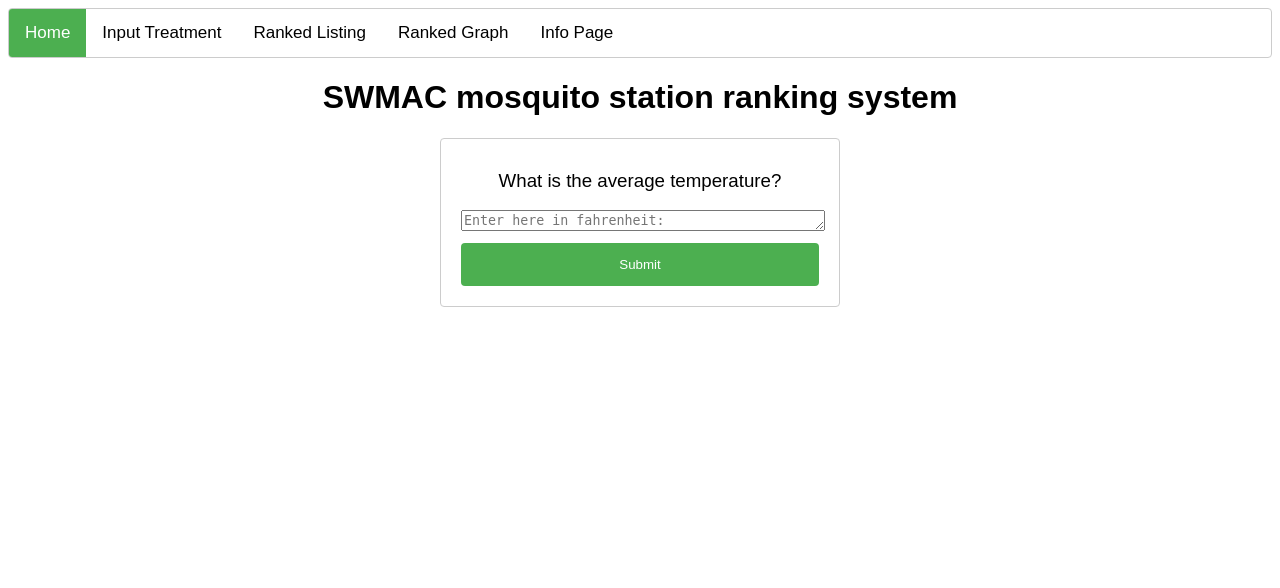
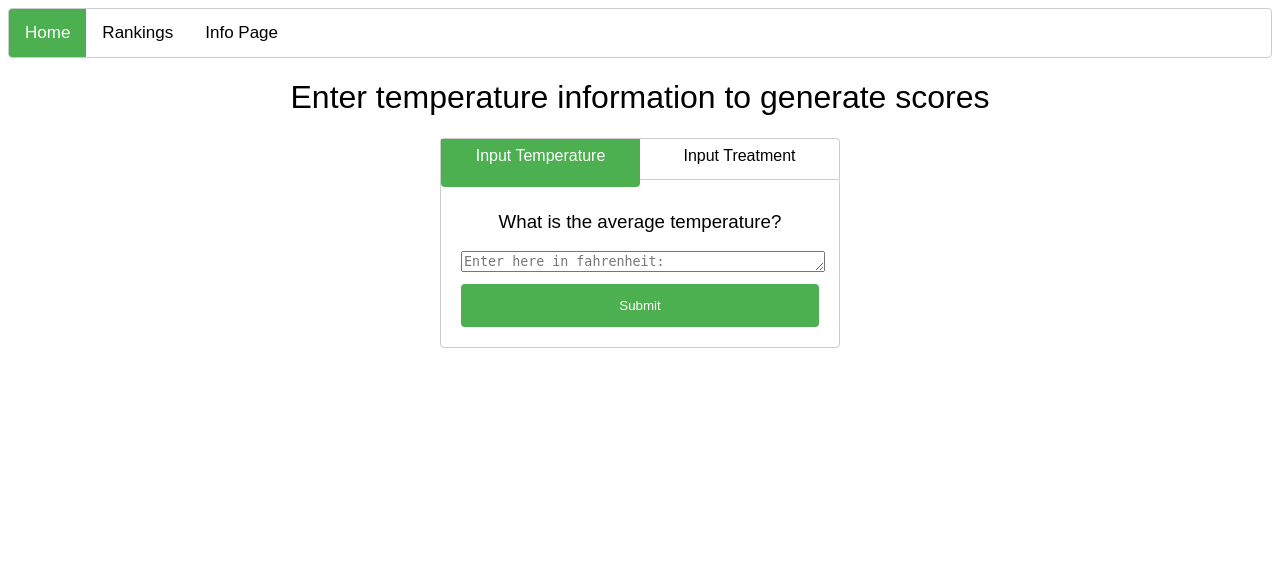
Before and after one commit to human37/swmac-treatment-scores, a Flask app: page / in a window 1280 px wide. Shown: the top 588 px of the page. Run offline with Flask 2, Linux system fonts and the light colour scheme; data that the repository does not hold is empty; some libraries are stand-ins or nearby versions.

Commit message:
restructured, changed flow to be more intuitive

```diff
--- a/application.py
+++ b/application.py
@@ -67,6 +67,7 @@ def submit_temperature():
     # makes sure  only numbers are used for temperature
     if temperature == None or not temperature.isdigit():
         flash('Please use only numbers for the temperature!')
+        return index()
     else:
         # clears out any existing records
         dbhelpers.reset_temperature(db)
@@ -77,7 +78,7 @@ def submit_temperature():
         # adds all stations to the database and rescores with new temperature
         setup(celsius_temperature)
         flash('Scores generated successfully!')
-    return index()
+    return rank_list()
 
 @application.route('/treatment', methods = ['GET'])
 def input_treatment():
@@ -105,11 +106,13 @@ def submit_treatment():
     temperature = dbhelpers.get_temperature(db)
     setup(temperature[0]['temperature'])
     flash("Treatment information was updated successfully!")
-    return input_treatment()
+    return rank_list()
 
 @application.route('/ranklisting' , methods = ['GET','POST'])
 def rank_list():
     sorted_stations = rank()
+    if len(sorted_stations) == 0:
+        flash('No scores have been generated, go back to the home tab to generate scores!')
     return render_template('rankedlist.html', stations = sorted_stations)
 
 @application.route('/resetlist', methods = ['POST'])
@@ -117,13 +120,14 @@ def reset_list():
     # clears all stations from the database
     dbhelpers.reset_stations(db)
     flash('Station data reset successfully!')
-    return rank_list()
+    return index()
 
 @application.route('/rankgraph' , methods = ['GET','POST'])
 def rank_graph():
     # gets all stations from the database, and ranks them and generates a graph
     sorted_stations = rank()
     if len(sorted_stations) == 0:
+        flash('No scores have been generated, go back to the home tab to generate scores!')
         return render_template('rankedgraph.html')
     graph_data = {'Location' : 'Score'}
     for station in sorted_stations:
@@ -135,7 +139,7 @@ def reset_graph():
     # clears all stations from the database
     dbhelpers.reset_stations(db)
     flash('Station data reset successfully!')
-    return redirect('/rankgraph')
+    return index()
 
 @application.route('/moreinfo')
 def infopage():
--- a/static/stylesheet.css
+++ b/static/stylesheet.css
@@ -58,6 +58,10 @@
     margin-right: auto;
     display:block;
 }
+table {
+    width: 70%;
+    margin-top: 8px;
+}
 @media screen and (max-width: 600px) {
     .topnav.responsive {position: relative;}
     .topnav.responsive a.icon {
@@ -77,6 +81,9 @@
     .page_content {
         max-width: 100%;
     }
+    table {
+        width: 95%;
+    }
 }
 .page_title {
     text-align: center;
@@ -86,13 +93,14 @@
 .form {
     width: 25em;
     padding: 12px 20px;
-    margin: 8px 0;
     margin-left: auto;
     margin-right: auto;
     border: 1px solid #ccc;
     border-radius: 4px;
     box-sizing: border-box;
     margin-bottom: 30px;
+    border-top-left-radius: 0;
+    border-top-right-radius: 0;
 }
 .submit_button {
     width: 100%;
@@ -113,9 +121,6 @@
     border: none;
     border-radius: 4px;
     cursor: pointer;
-}
-.submit_button:hover, .reset_button:hover {
-    background-color: #45a049;
 }
 .reset_holder {
     text-align: center;
@@ -149,9 +154,6 @@ table, th, td {
     margin-left: auto;
     margin-right: auto;
 }
-table {
-    width: 70%;
-}
 .alert {
     text-align: center;
 }
@@ -162,6 +164,48 @@ h3 {
 body {
     font-family: sans-serif;
 }
-h1 {
-    font-style: normal;
+.sub_nav {
+    width: 25em;
+    margin-left: auto;
+    margin-right: auto;
+    height: 41px;
+    border: 1px solid #ccc;
+    border-bottom: none;
+    border-radius: 4px;
+    box-sizing: border-box;
+    border-bottom-left-radius: 0;
+    border-bottom-right-radius: 0;
+    display: flex;
 }
+.sub_nav_left {
+    width: 50%;
+    justify-content: left;
+    position: relative;
+}
+.sub_nav_right {
+    width: 50%;
+    justify-content: right;
+    position: relative;
+}
+.sub_nav_left:hover, .sub_nav_right:hover {
+    background-color: #4caf50;
+}
+.sub_nav_left a, .sub_nav_right a {
+    width: 100%;
+    height: 100%;
+    text-decoration: none;
+    margin: 0;
+    position: absolute;
+    text-align: center;
+    padding-top: 8px;
+    color: black;
+}
+.sub_nav_left a:hover, .sub_nav_right a:hover {
+    color: white;
+}
+#selected_tab, #selected_tab a {
+    background-color: #4caf50;
+    color: white;
+    border-bottom-left-radius: 4px;
+    border-bottom-right-radius: 4px;
+}
--- a/templates/base.html
+++ b/templates/base.html
@@ -6,6 +6,10 @@
     <meta name="viewport" content="width=device-width, initial-scale=1">
     <title>{{ title }}</title>
     <link rel="stylesheet" href="{{ url_for('static', filename='stylesheet.css') }}" type="text/css">
+    <link rel="apple-touch-icon" sizes="180x180" href="static/images/apple-touch-icon.png">
+    <link rel="icon" type="image/png" sizes="32x32" href="static/images/favicon-32x32.png">
+    <link rel="icon" type="image/png" sizes="16x16" href="static/images/favicon-16x16.png">
+    <link rel="manifest" href="static/images/site.webmanifest">
     <script type="text/javascript" src="http://ajax.googleapis.com/ajax/libs/jquery/1.6.2/jquery.min.js"></script>
     <script type="text/javascript" src="{{ url_for('static', filename='scripts.js') }}"></script>
 </head>
@@ -15,9 +19,7 @@
     <link rel="stylesheet" href="https://cdnjs.cloudflare.com/ajax/libs/font-awesome/4.7.0/css/font-awesome.min.css">
     <div class="topnav" id="myTopnav">
         <a href="/" class="active">Home</a>
-        <a href="/treatment">Input Treatment</a>
-        <a href="/ranklisting">Ranked Listing</a>
-        <a href="/rankgraph">Ranked Graph</a>
+        <a href="/ranklisting">Rankings</a>
         <a href="/moreinfo">Info Page</a>
         <a href="javascript:void(0);" class="icon" onclick="nav_mobile_view()">
             <i class="fa fa-bars"></i>
--- a/templates/feed.html
+++ b/templates/feed.html
@@ -1,19 +1,30 @@
 {% extends "base.html" %} {% block content %}
+
 <div class="page_title">
-    <h1>SWMAC mosquito station ranking system</h1>
+    <h1 style="font-weight:normal">Enter temperature information to generate scores</h1>
 </div>
+
 <div class="alert">
     {% with messages = get_flashed_messages() %}
         {% if messages %}
             {% for message in messages %}
                 <div class="alert">
-                    <h5 class="">{{ message }}</h5>
+                    <h5 style="font-weight:normal" class="">{{ message }}</h5>
                 </div>
             {% endfor %}
         {% endif %}
     {% endwith %}
     <div class="alert" id="loading" style="display:none;">
-        <h5 class="alert">Generating scores...</h5>
+        <h5 style="font-weight:normal" class="alert">Generating scores...</h5>
+    </div>
+</div>
+
+<div class="sub_nav">
+    <div class="sub_nav_left" id="selected_tab">
+        <a href="/">Input Temperature</a>
+    </div>
+    <div class="sub_nav_right">
+        <a href="/treatment">Input Treatment</a>
     </div>
 </div>
 
--- a/templates/infopage.html
+++ b/templates/infopage.html
@@ -5,7 +5,7 @@
 
 <body>
     <div class="page_title">
-        <h1>
+        <h1 style="font-weight:normal">
             More information about our scoring algorithm
         </h1>
     </div>
```
Also changed, not shown: db.json (+1 -1 lines), templates/rankedgraph.html (+12 -2 lines), templates/rankedlist.html (+12 -2 lines), templates/treatment.html (+12 -3 lines), static/images/android-chrome-192x192.png (added), static/images/android-chrome-512x512.png (added), static/images/apple-touch-icon.png (added), static/images/favicon-16x16.png (added), static/images/favicon-32x32.png (added), static/images/favicon.ico (added), static/images/site.webmanifest (added).
